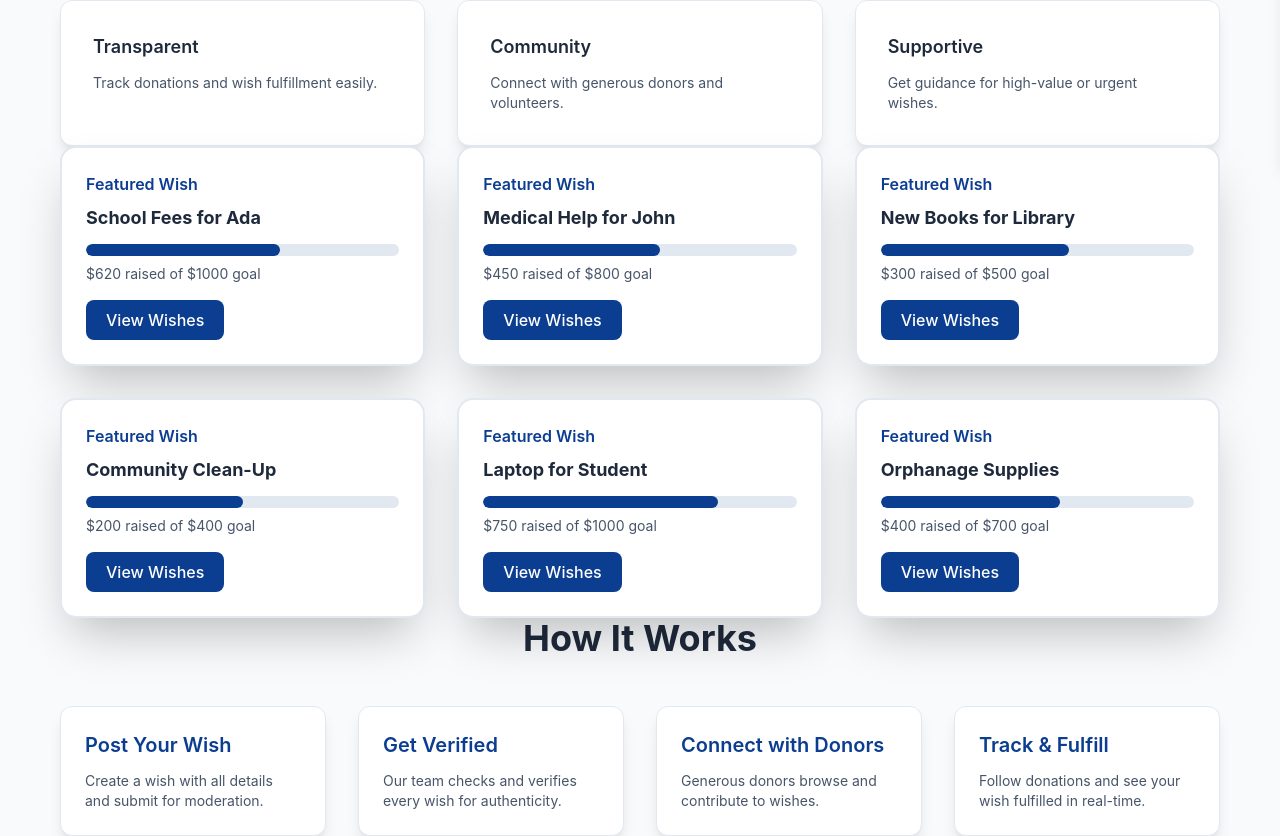
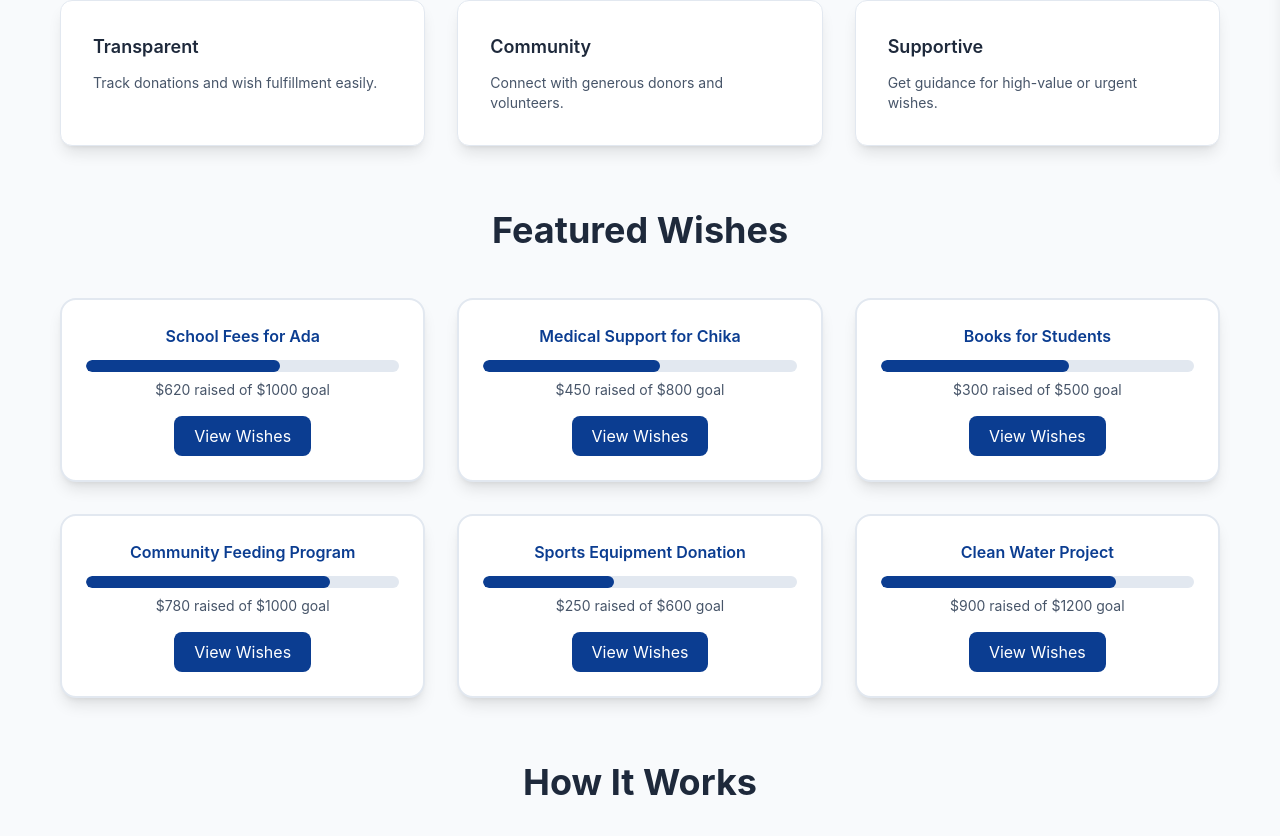
Before and after one commit to Lightcomputerstechnology/WishhoffRichies, a Next.js app: page / in a window 1280 px wide. Shown: the part 633-1469 px from the top of the page. Built offline with nearby package versions, Linux system fonts and the light colour scheme; no server answers.

Commit message:
Update FeaturedWishesSection.js

```diff
--- a/components/FeaturedWishesSection.js
+++ b/components/FeaturedWishesSection.js
@@ -1,32 +1,34 @@
 // components/FeaturedWishesSection.js
 import Link from "next/link";
 
-const wishes = [
+const featuredWishes = [
   { title: "School Fees for Ada", raised: 620, goal: 1000 },
-  { title: "Medical Help for John", raised: 450, goal: 800 },
-  { title: "New Books for Library", raised: 300, goal: 500 },
-  { title: "Community Clean-Up", raised: 200, goal: 400 },
-  { title: "Laptop for Student", raised: 750, goal: 1000 },
-  { title: "Orphanage Supplies", raised: 400, goal: 700 },
+  { title: "Medical Support for Chika", raised: 450, goal: 800 },
+  { title: "Books for Students", raised: 300, goal: 500 },
+  { title: "Community Feeding Program", raised: 780, goal: 1000 },
+  { title: "Sports Equipment Donation", raised: 250, goal: 600 },
+  { title: "Clean Water Project", raised: 900, goal: 1200 },
 ];
 
 export default function FeaturedWishesSection() {
   return (
-    <section className="container mx-auto px-6 py-16 grid md:grid-cols-3 gap-8">
-      {wishes.map((wish, i) => {
-        const percentage = Math.min((wish.raised / wish.goal) * 100, 100);
-        return (
+    <section className="py-16 bg-slate-50 dark:bg-slate-900">
+      <div className="container mx-auto px-6 text-center">
+        <h2 className="text-4xl font-bold text-slate-800 dark:text-slate-100 mb-12">
+          Featured Wishes
+        </h2>
+        <div className="grid md:grid-cols-3 gap-8">
+          {featuredWishes.map((wish, index) => (
             <div
-            key={i}
-            className="bg-white dark:bg-slate-800 p-6 rounded-2xl shadow-2xl border-2 border-slate-200 dark:border-slate-700 transition transform hover:-translate-y-2"
+              key={index}
+              data-aos="fade-up"
+              data-aos-delay={index * 150} // stagger effect
+              className="bg-white dark:bg-slate-800 p-6 rounded-2xl shadow-lg border-2 border-slate-200 dark:border-slate-700 transition hover:shadow-xl"
             >
-            <h4 className="text-primary font-semibold mb-2">Featured Wish</h4>
-            <h3 className="text-lg font-bold text-slate-800 dark:text-slate-100">
-              {wish.title}
-            </h3>
+              <h4 className="text-primary font-semibold mb-2">{wish.title}</h4>
               <div className="mt-3 bg-slate-200 dark:bg-slate-700 rounded-full h-3 overflow-hidden">
                 <div
-                style={{ width: `${percentage}%` }}
+                  style={{ width: `${(wish.raised / wish.goal) * 100}%` }}
                   className="bg-primary h-3 rounded-full transition-all"
                 ></div>
               </div>
@@ -35,13 +37,14 @@ export default function FeaturedWishesSection() {
               </p>
               <Link
                 href="/explore"
-              className="mt-4 inline-block px-5 py-2 rounded-lg bg-primary text-white hover:bg-primary/90 transition font-medium"
+                className="mt-4 inline-block px-5 py-2 rounded-lg bg-primary text-white hover:bg-primary/90 transition"
               >
                 View Wishes
               </Link>
             </div>
-        );
-      })}
+          ))}
+        </div>
+      </div>
     </section>
   );
 }
```
Lines whose indentation alone changed are shown as unchanged.
